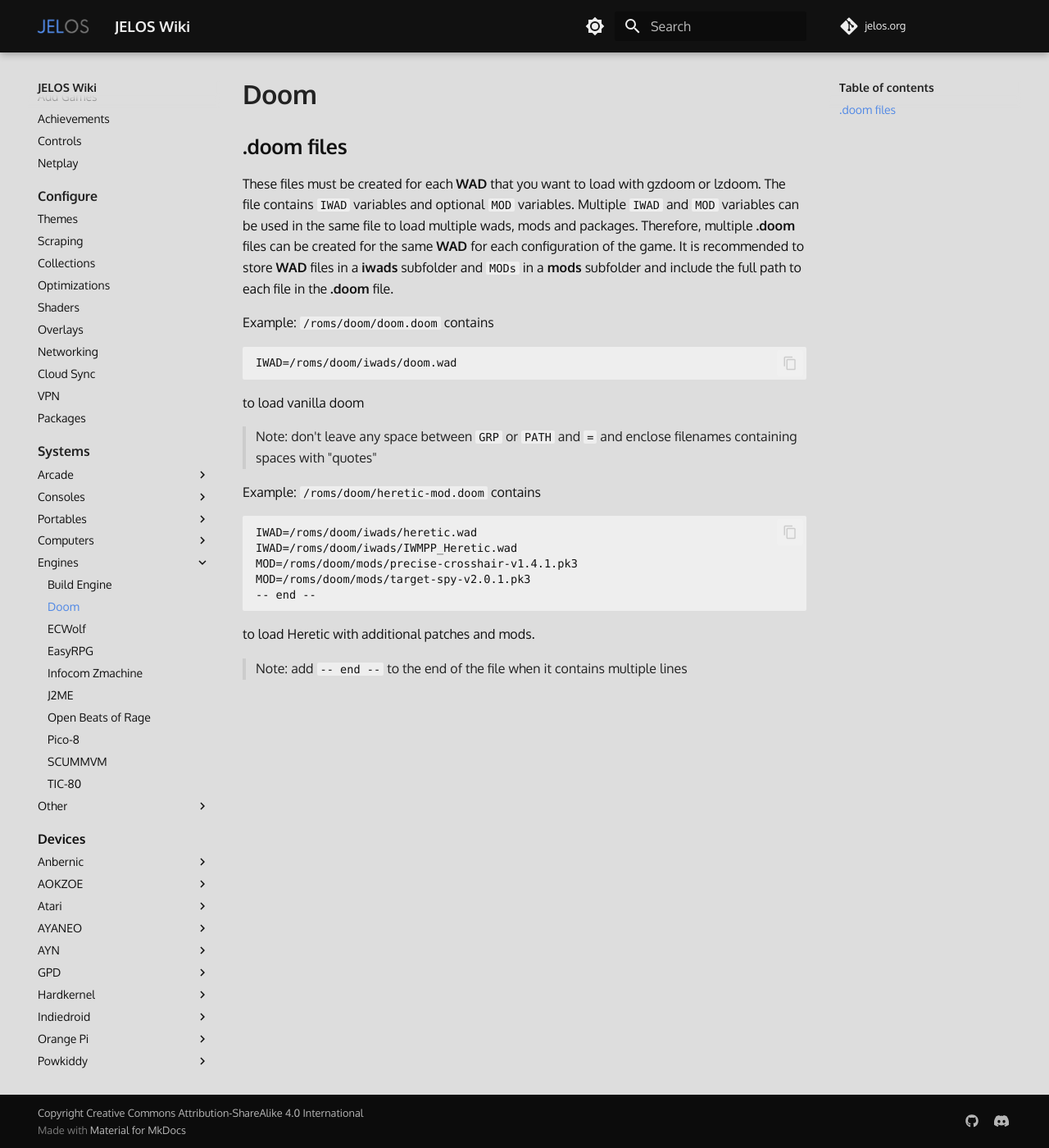
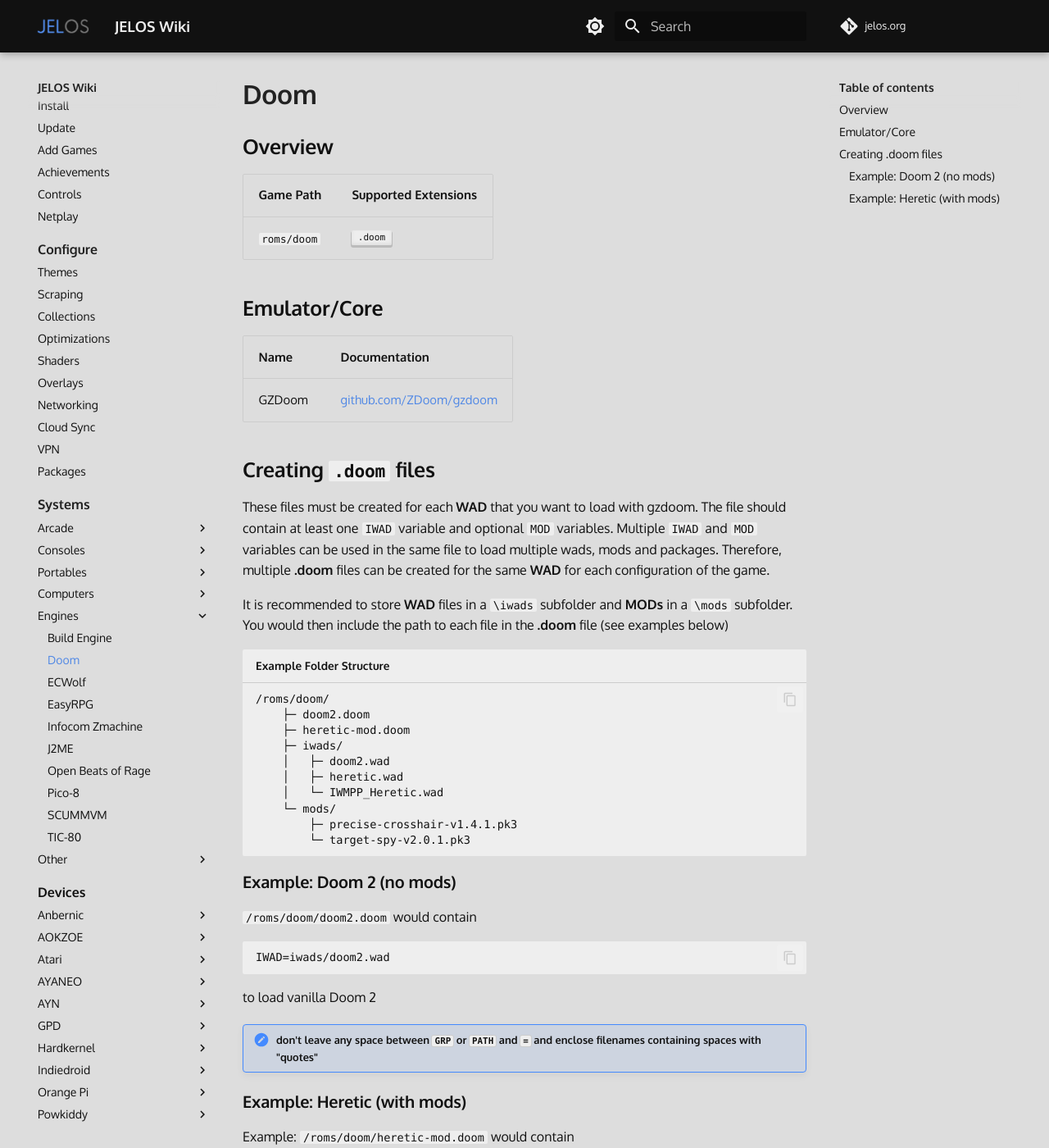
Before and after one commit to wbrawner/jelos.org, an MkDocs documentation site: the page built from docs/systems/doom.md, in a window 1280 px wide and 1400 px high. Shown: the whole window at 82% size. Built offline with MkDocs 1.6.1 and Material for MkDocs 9.7.7, drawn with Linux system fonts in a browser that asks for light colours; some web fonts are replaced; comment, search, counter and statistics services are not loaded; some of the changed text lies outside the part shown.

Commit message:
Update doom.md

````diff
--- a/docs/systems/doom.md
+++ b/docs/systems/doom.md
@@ -1,22 +1,56 @@
 # Doom
 
-## .doom files
-These files must be created for each **WAD** that you want to load with gzdoom or lzdoom. The file contains `IWAD` variables and optional `MOD` variables. Multiple `IWAD` and `MOD` variables can be used in the same file to load multiple wads, mods and packages. Therefore, multiple **.doom** files can be created for the same **WAD** for each configuration of the game. It is recommended to store **WAD** files in a **iwads** subfolder and `MODs` in a **mods** subfolder and include the full path to each file in the **.doom** file.
+## Overview
 
-Example: `/roms/doom/doom.doom` contains
+| Game Path | Supported Extensions |
+| --- | --- |
+| `roms/doom` | ++".doom"++ |
+
+## Emulator/Core
+
+| Name | Documentation |
+| --- | --- |
+| GZDoom | [github.com/ZDoom/gzdoom](https://github.com/ZDoom/gzdoom) |
+
+## Creating `.doom` files
+
+These files must be created for each **WAD** that you want to load with gzdoom. The file should contain at least one `IWAD` variable and optional `MOD` variables. Multiple `IWAD` and `MOD` variables can be used in the same file to load multiple wads, mods and packages. Therefore, multiple **.doom** files can be created for the same **WAD** for each configuration of the game.
+
+It is recommended to store **WAD** files in a `\iwads` subfolder and **MODs** in a `\mods` subfolder. You would then include the path to each file in the **.doom** file (see examples below)
+
+``` bash title="Example Folder Structure"
+/roms/doom/
+    ├─ doom2.doom
+    ├─ heretic-mod.doom
+    ├─ iwads/
+    │   ├─ doom2.wad
+    │   ├─ heretic.wad
+    │   └─ IWMPP_Heretic.wad
+    └─ mods/
+        ├─ precise-crosshair-v1.4.1.pk3
+        └─ target-spy-v2.0.1.pk3
 ```
-IWAD=/roms/doom/iwads/doom.wad
+
+### Example: Doom 2 (no mods)
+
+`/roms/doom/doom2.doom` would contain
 ```
-to load vanilla doom
-> Note: don't leave any space between `GRP` or `PATH` and `=` and enclose filenames containing spaces with "quotes"
+IWAD=iwads/doom2.wad
+```
+to load vanilla Doom 2
 
-Example: `/roms/doom/heretic-mod.doom` contains
+!!! note "don't leave any space between `GRP` or `PATH` and `=` and enclose filenames containing spaces with "quotes""
+
+### Example: Heretic (with mods)
+
+Example: `/roms/doom/heretic-mod.doom` would contain
 ```
-IWAD=/roms/doom/iwads/heretic.wad
-IWAD=/roms/doom/iwads/IWMPP_Heretic.wad
-MOD=/roms/doom/mods/precise-crosshair-v1.4.1.pk3
-MOD=/roms/doom/mods/target-spy-v2.0.1.pk3
+IWAD=iwads/heretic.wad
+IWAD=iwads/IWMPP_Heretic.wad
+MOD=mods/precise-crosshair-v1.4.1.pk3
+MOD=mods/target-spy-v2.0.1.pk3
 -- end --
 ```
 to load Heretic with additional patches and mods.
-> Note: add `-- end --` to the end of the file when it contains multiple lines
+
+!!! note "add `-- end --` to the end of the file when it contains multiple lines"
````
